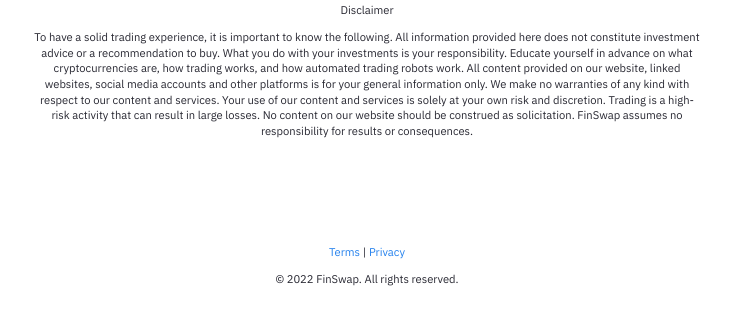
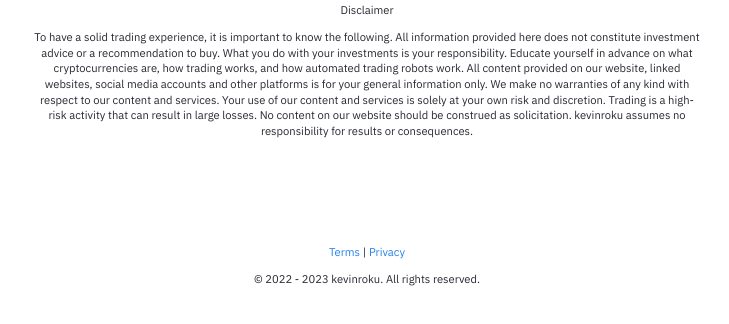
Before and after one commit to kevinroku/nroku.github.io, a Jekyll site: the page built from pages/index.md, in a window 1280 px wide and 900 px high, scrolled down 2662 px. Shown: the part 573-897 px from the top of the window, without its empty margins (273-1002 px from the left). Built offline with Jekyll 4.4.1, drawn with Linux system fonts in a browser that asks for light colours.

Commit message:
Update _config.yml

```diff
--- a/_config.yml
+++ b/_config.yml
@@ -27,11 +27,11 @@ baseurl: ""
 
 # Website Header, Description, Footer year and text.
 # If you are deleting this, make sure you remove it from HTML files too
-heading: N R O K U # Change this
+heading: NROKU # Change this
 content: Obsidian ready Jekyll Theme
 copyright:
-  year: © 2022
-  msg: FinSwap
+  year: © 2022 - 2023
+  msg: kevinroku
 
 # Set title and content for private & broken link tooltop
 privatelinks:
```
